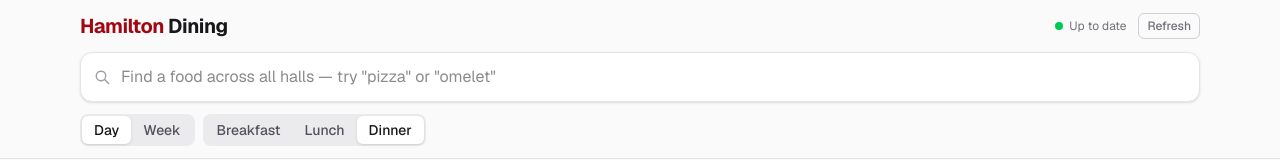
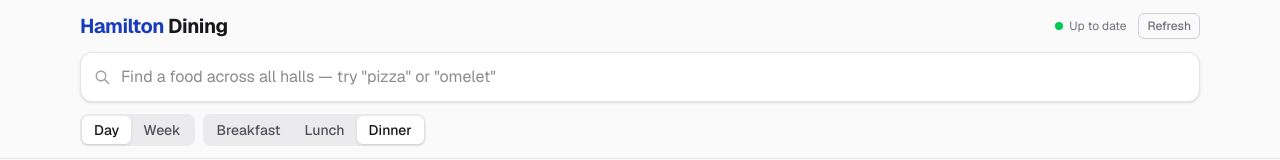
Before and after one commit to HamApps-Club/hameats, a Next.js app in the folder web/: page / in a window 1280 px wide. Shown: the top 160 px of the page. Built offline with nearby package versions, Linux system fonts and the light colour scheme.

Commit message:
Make "Hamilton" in the home page title blue

```diff
--- a/web/app/page.tsx
+++ b/web/app/page.tsx
@@ -165,7 +165,7 @@ export default function Home() {
               </div>
             ) : (
               <h1 className="text-xl font-bold tracking-tight">
-                <span className="text-red-800 dark:text-red-400">Hamilton</span> Dining
+                <span className="text-blue-800 dark:text-blue-400">Hamilton</span> Dining
               </h1>
             )}
             <div className={`flex items-center gap-3 text-xs ${hall?.theme.headerTitle ? "text-blue-100" : "text-zinc-500"}`}>
```
